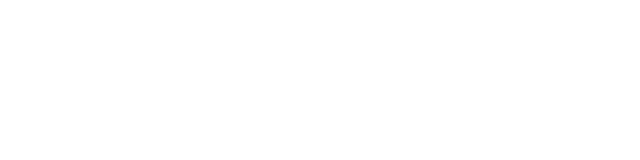
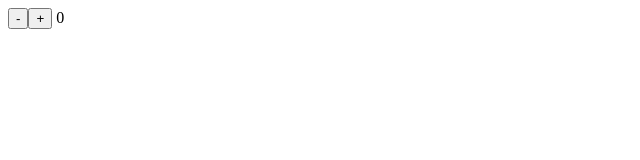
Before and after one commit to kalmanbianka/loading-bar, an Angular app: page / in a window 1280 px wide. Shown: the top 160 px of the page, without its empty margins (0-640 px from the left). Built offline with nearby package versions, Linux system fonts and the light colour scheme.

Commit message:
added + and - buttons to inc or decr

```diff
--- a/src/app/app.component.html
+++ b/src/app/app.component.html
@@ -1,3 +1,5 @@
 <div class="app-component">
-
+  <button (click)="onDecrementCounter()">-</button>
+  <button (click)="onIncrementCounter()">+</button>
+  {{counter}}
 </div>
--- a/src/app/app.component.ts
+++ b/src/app/app.component.ts
@@ -6,4 +6,18 @@ import { Component } from '@angular/core';
   styleUrls: ['./app.component.scss']
 })
 export class AppComponent {
+  counter: number = 0;
+
+
+onIncrementCounter(){
+  if(this.counter !== 10){
+  this.counter ++;
+  }
 }
+
+onDecrementCounter(){
+  if(this.counter !== 0){
+  this.counter--;
+  }
+}
+}
```
